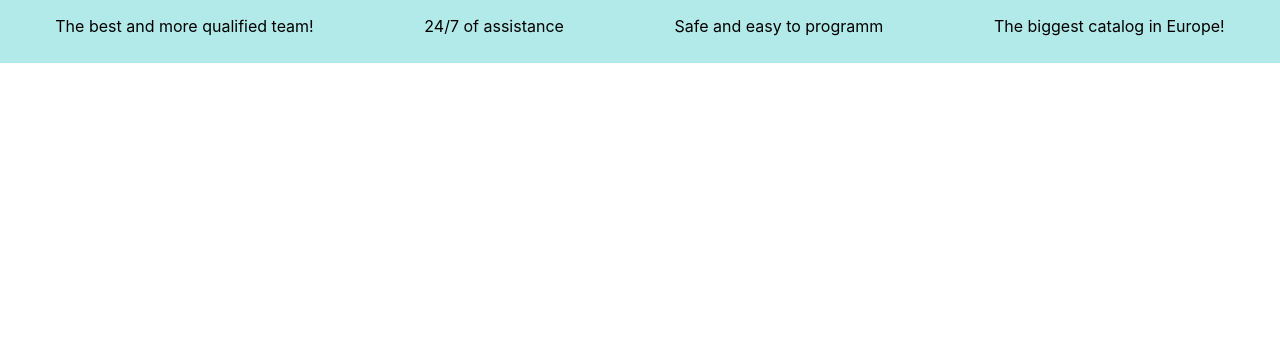
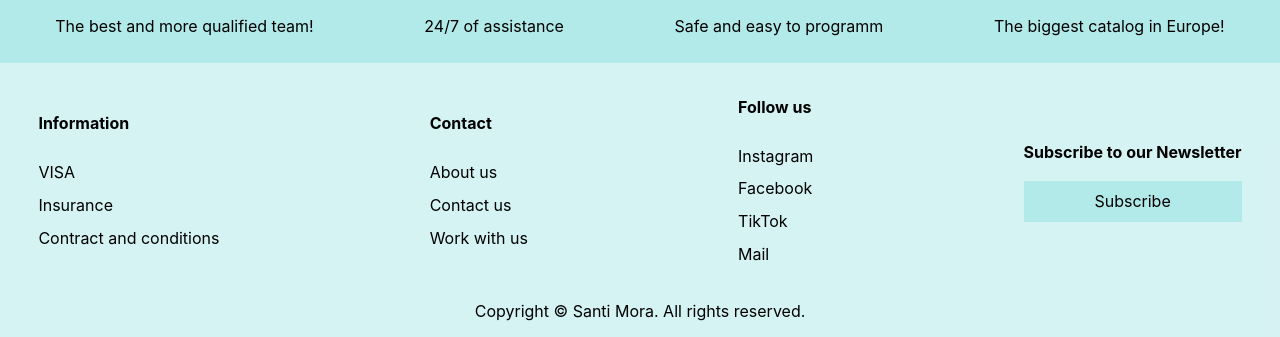
Before and after one commit to SantiMora06/Piros-hair, a React (Vite) app: page / in a window 1280 px wide. Shown: the part 1896-2233 px from the top of the page. Before the commit the page ends 1959 px from the top, so only its background shows below. Built offline with nearby package versions, Linux system fonts and the light colour scheme; no server answers.

Commit message:
Added footer and style it

```diff
--- a/src/App.jsx
+++ b/src/App.jsx
@@ -8,6 +8,7 @@ import IndividualTravelById from "./pages/InvididualTravel"
 import Plans from "./pages/PlansPage"
 import IndividualCruise from "./pages/IndividualCruise"
 import IndividualIsland from "./pages/IndividualIsland"
+import Footer from "./components/Footer"
 
 function App() {
   return <>
@@ -21,7 +22,9 @@ function App() {
       <Route path="/islands" element={<IslandsPage />} />
       <Route path="/island/:islandId" element={<IndividualIsland />} />
       <Route path="/plan" element={<Plans />} />
-    </Routes></>
+    </Routes>
+    <Footer />
+  </>
 }
 
 export default App
--- a/src/components/Footer.jsx
+++ b/src/components/Footer.jsx
@@ -1,13 +1,32 @@
+import classes from "../styles/footer.module.css"
+
 const Footer = () => {
     return (<>
-        <ul className="List">
-            <li className="listitem"></li>
-            <li className="listitem"></li>
-            <li className="listitem"></li>
-            <li className="listitem"></li>
-            <li className="listitem"></li>
-            <li className="listitem"></li>
-        </ul>
+        <div className={classes.bigContainer}>
+            <ul className={classes.List}>
+                <li className={classes.listitem1}>Information</li>
+                <li className={classes.listitem}>VISA</li>
+                <li className={classes.listitem}>Insurance</li>
+                <li className={classes.listitem}>Contract and conditions</li>
+            </ul>
+            <ul className={classes.List}>
+                <li className={classes.listitem2}>Contact</li>
+                <li className={classes.listitem}>About us</li>
+                <li className={classes.listitem}>Contact us</li>
+                <li className={classes.listitem}>Work with us</li>
+            </ul>
+            <ul className={classes.List}>
+                <li className={classes.listitem3}>Follow us</li>
+                <li className={classes.listitem}>Instagram</li>
+                <li className={classes.listitem}>Facebook</li>
+                <li className={classes.listitem}>TikTok</li>
+                <li className={classes.listitem}> <a href="mailto:name@email.com">Mail</a></li>
+            </ul>
+            <ul className={classes.List}>
+                <li className={classes.listitem4}>Subscribe to our Newsletter</li>
+                <button className={classes.button} type="button"> Subscribe </button>
+            </ul></div>
+        <p className={classes.paragraph}>Copyright © Santi Mora. All rights reserved.</p>
     </>)
 }
 
--- /dev/null
+++ b/src/styles/footer.module.css
@@ -0,0 +1,43 @@
+.List {
+    display: flex;
+    justify-content: space-evenly;
+    margin: 0 3%;
+    list-style: none;
+    margin-top: 2em;
+    flex-direction: column;
+}
+
+.listitem {
+    display: flex;
+    align-items: center;
+    margin-top: 0.5em;
+}
+
+.listitem1,
+.listitem2,
+.listitem3,
+.listitem4 {
+    font-weight: bold;
+    margin-bottom: 1em;
+}
+
+.bigContainer {
+    display: flex;
+    justify-content: space-between;
+    align-items: center;
+    align-content: center;
+    flex-wrap: wrap;
+    flex-direction: row;
+}
+
+.paragraph {
+    display: flex;
+    padding: 1em 0;
+    justify-content: center;
+    margin-top: 1em;
+}
+
+.button {
+    padding: 0.5em;
+    background-color: rgba(4, 179, 179, 0.165);
+}
```
